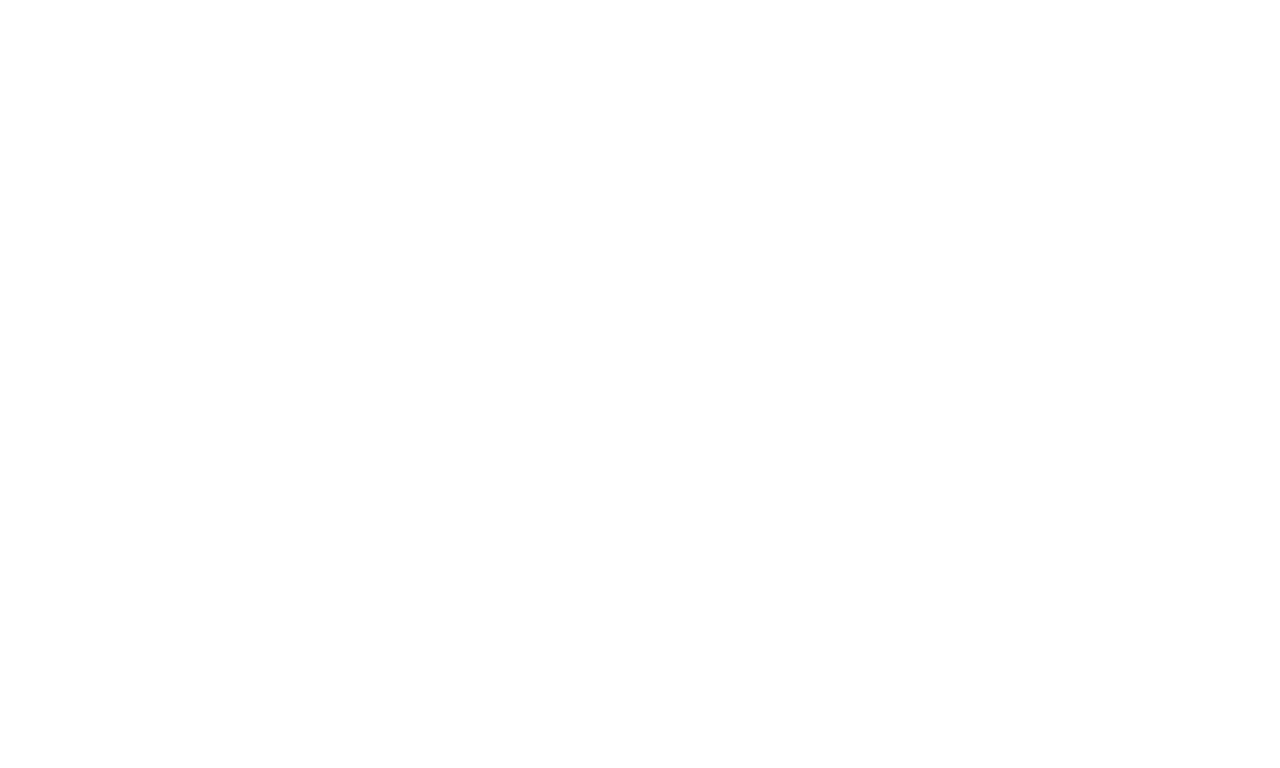
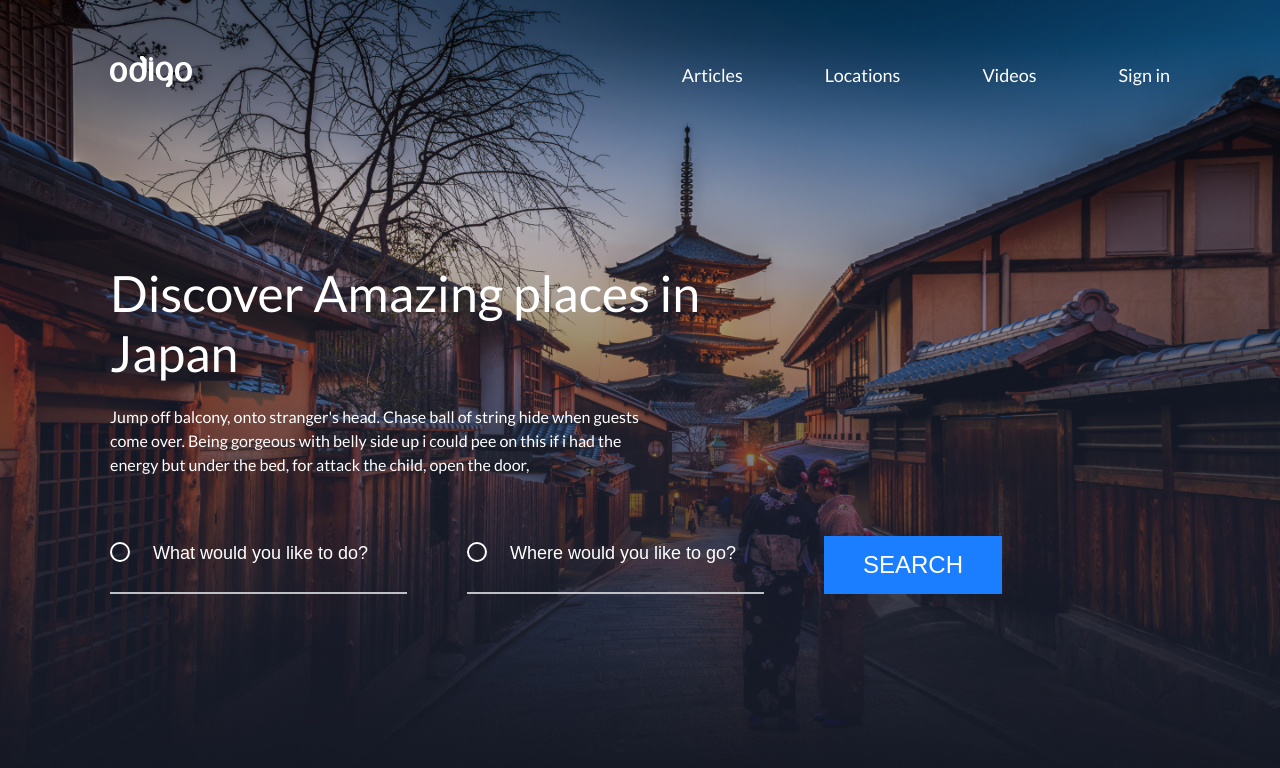
Before and after one commit to hier09lyph/travel-figma, a plain HTML site: page index.html in a window 1280 px wide. Drawn offline with Linux system fonts and the light colour scheme; files whose address does not match are found by name.

Commit message:
feat: header and input

```diff
--- a/css/style.css
+++ b/css/style.css
@@ -42,3 +42,137 @@ html {
 *::before {
     box-sizing: inherit;
 }
+
+body {
+    font-family: 'Lato';
+    font-style: normal;
+    font-size: 16px;
+    line-height: 1.2;
+    font-weight: normal;
+    color: black;
+}
+
+.wrapper {
+    max-width: 1060px;
+    margin: 0 auto;
+}
+
+
+/* Header styles start */
+
+.header {
+    position: fixed;
+    top: 0;
+    left: 0;
+    width: 100%;
+}
+
+.header-wrapper {
+    display: flex;
+    flex-wrap: wrap;
+    align-items: flex-end;
+    justify-content: space-between;
+    padding-top: 56px;
+}
+
+.header-list {
+    display: flex;
+    flex-wrap: wrap;
+}
+
+.header-item {
+    margin-right: 82px;
+}
+
+.header-item:last-child {
+    margin-right: 0;
+}
+
+.header-link {
+    font-size: 18px;
+    line-height: 24px;
+    color: white;
+    text-decoration: none;
+}
+
+.header-link:hover,
+.header-link:focus,
+.header-link:active {
+    opacity: .75;
+}
+
+
+/* Header styles end */
+
+
+/* Intro styles start */
+
+.intro {
+    min-height: 100vh;
+    background: url(../img/intro_bg.jpg) no-repeat center;
+    background-size: cover;
+    padding-top: 263px;
+}
+
+.intro-title {
+    max-width: 619px;
+    font-weight: 500;
+    font-size: 50px;
+    line-height: 60px;
+    color: #FFFFFF;
+    margin-bottom: 22px;
+}
+
+.intro-subtitle {
+    max-width: 546px;
+    font-weight: 400;
+    font-size: 16px;
+    line-height: 24px;
+    color: #FFFFFF;
+    margin-bottom: 59px;
+}
+
+.search-form-info {
+    display: flex;
+    flex-wrap: wrap;
+}
+
+.search-form-field {
+    width: 297px;
+    background-color: transparent;
+    background: url(../img/svg/circle-ico.svg) no-repeat left 6px;
+    background-size: 20px;
+    border: 0;
+    border-bottom: 2px solid #BFC0C5;
+    margin-right: 60px;
+    padding-left: 43px;
+    padding-bottom: 22px;
+    font-weight: 500;
+    font-size: 18px;
+    color: white;
+}
+
+.search-form-field::placeholder {
+    font-weight: 500;
+    font-size: 18px;
+    color: white;
+}
+
+.search-form-submit {
+    padding: 15px 39px;
+    text-transform: uppercase;
+    font-weight: 500;
+    font-size: 24px;
+    color: white;
+    background: #1B7DFF;
+    border: 0;
+}
+
+.search-form-submit:hover,
+.search-form-submit:active,
+.search-form-submit:focus {
+    background: #1159b9;
+}
+
+
+/* Intro styles end */
--- a/index.html
+++ b/index.html
@@ -5,11 +5,65 @@
     <meta charset="UTF-8">
     <meta http-equiv="X-UA-Compatible" content="IE=edge">
     <meta name="viewport" content="width=device-width, initial-scale=1.0">
-    <title>Document</title>
+    <title>Discover Amazing places in Japan</title>
+    <link rel="stylesheet" href="./css/reset.css">
+    <link rel="stylesheet" href="./css/style.css">
+
 </head>
 
 <body>
+    <header class="header">
+        <div class="wrapper">
+            <div class="header-wrapper">
+                <div class="header-logo">
+                    <a href="/" class="header-logo-link">
+                        <img src="./img/svg/odigo-logo.svg" alt="Discover Amazing places in Japan" class="header-logo-pik">
+                    </a>
+                </div>
 
+                <nav class="header-nav">
+                    <ul class="header-list">
+                        <li class="header-item">
+                            <a href="#!" class="header-link">Articles</a>
+                        </li>
+                        <li class="header-item">
+                            <a href="#!" class="header-link">Locations</a>
+                        </li>
+                        <li class="header-item">
+                            <a href="#!" class="header-link">Videos</a>
+                        </li>
+                        <li class="header-item">
+                            <a href="#!" class="header-link">Sign in</a>
+                        </li>
+                    </ul>
+                </nav>
+            </div>
+
+        </div>
+    </header>
+
+    <main class="main">
+        <section class="intro">
+            <div class="wrapper">
+                <h1 class="intro-title">
+                    Discover Amazing places in Japan
+                </h1>
+                <p class="intro-subtitle">
+                    Jump off balcony, onto stranger's head. Chase ball of string hide when guests come over. Being gorgeous with belly side up i could pee on this if i had the energy but under the bed, for attack the child, open the door,
+                </p>
+                <form class="seach-form">
+                    <fieldset class="seach-form-wrap">
+                        <p class="search-form-info">
+                            <input type="text" name="user-like-to-do" class="search-form-field" placeholder="What would you like to do?">
+                            <input type="text" name="user-like-to-go" class="search-form-field" placeholder="Where would you like to go?">
+                            <button type="submit" class="search-form-submit">search</button>
+                        </p>
+                    </fieldset>
+                </form>
+
+            </div>
+        </section>
+    </main>
 </body>
 
 </html>
```
Also changed, not shown: img/intro_bg.jpg (added), img/svg/circle-ico.svg (added), img/svg/odigo-logo.svg (added), index.js (added).
